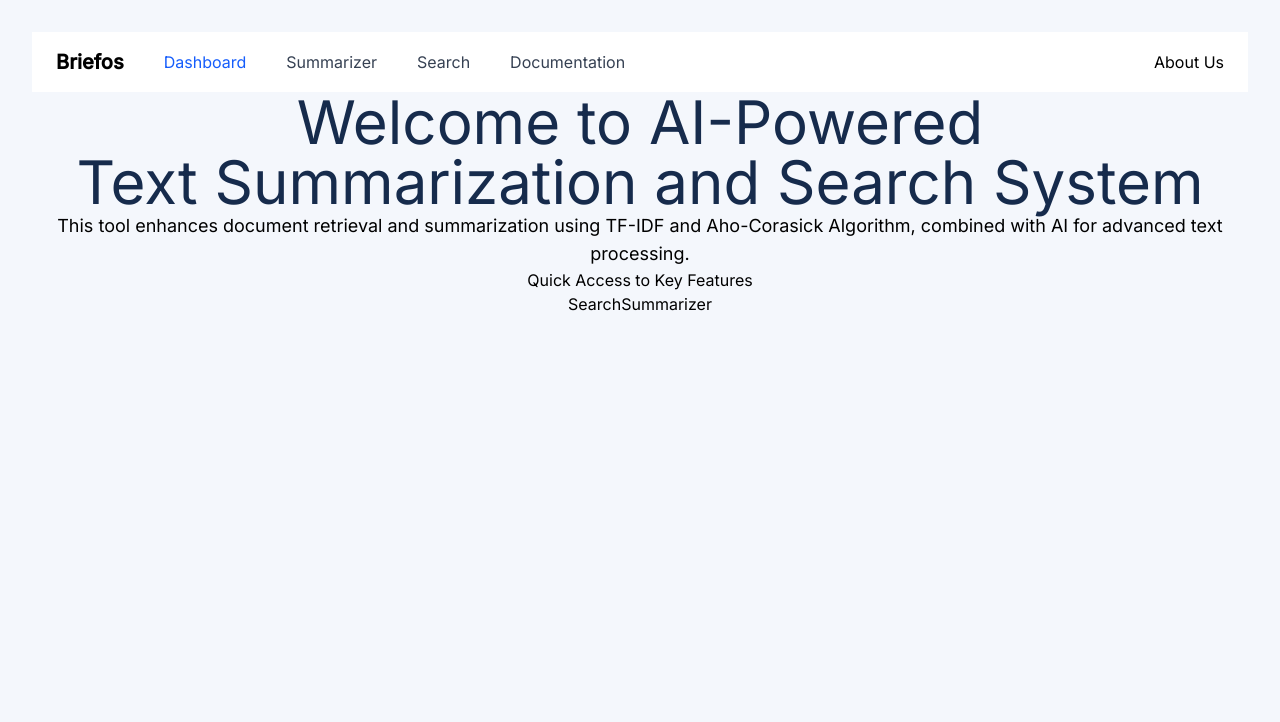
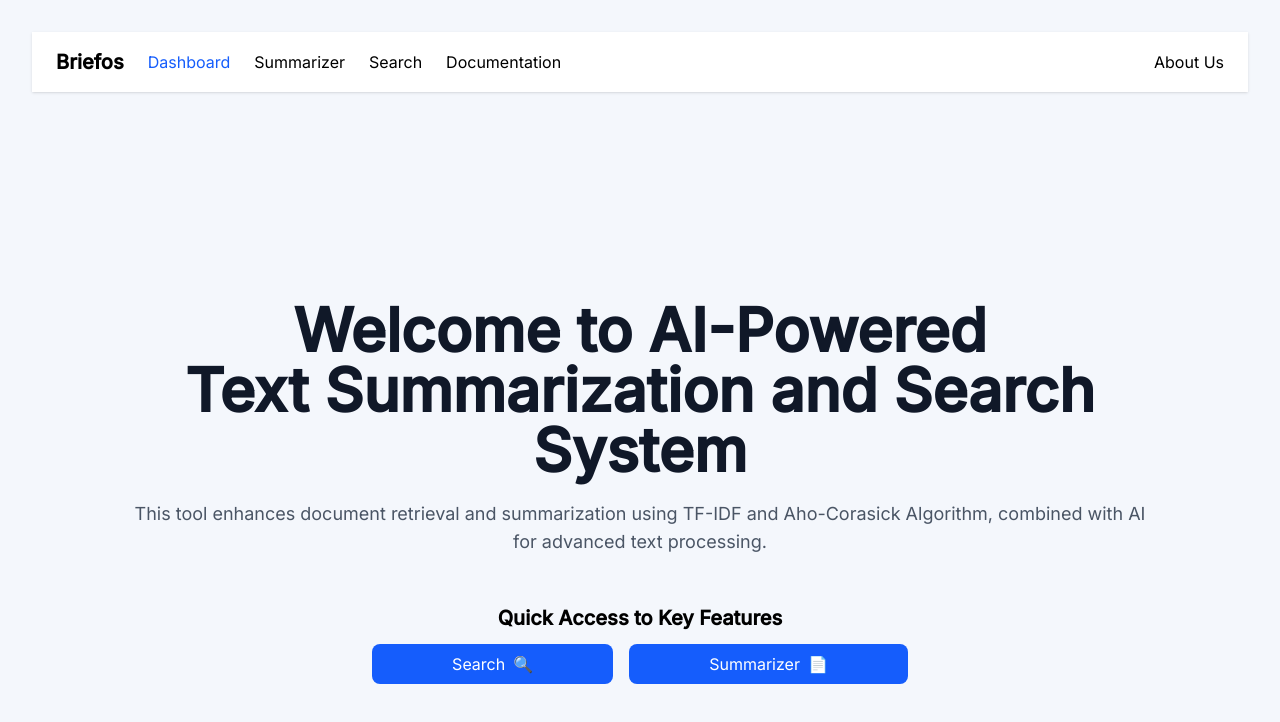
Before and after one commit to dperrr/text-summarization, a React (Vite) app: page / in a window 1280 px wide. Shown: the top 722 px of the page. Built offline with nearby package versions, Linux system fonts and the light colour scheme.

Commit message:
feat: added the ui for summarizer

```diff
--- a/src/App.jsx
+++ b/src/App.jsx
@@ -1,13 +1,25 @@
-import { useState } from 'react'
-import './App.css'
-import Dashboard from './pages/Dashboard.jsx'
+import { BrowserRouter as Router, Routes, Route } from 'react-router-dom';
+import './App.css';
+import Dashboard from './pages/Dashboard.jsx';
+import Summarizer from './pages/Summarizer.jsx';
+import Search from './pages/Search.jsx';
+import Documentation from './pages/Documentation.jsx';
+import AboutUs from "./pages/AboutUs.jsx"
+import Navbar from './components/NavBar';
 
 function App() {
   return (
-    <>
-      <Dashboard />
-    </>
-  )
+    <Router>
+      <Navbar />
+      <Routes>
+        <Route path="/" element={<Dashboard />} />
+        <Route path="/summarizer" element={<Summarizer />} />
+        <Route path="/search" element={<Search />} />
+        <Route path="/documentation" element={<Documentation />} />
+        <Route path="/about" element={<AboutUs />} />
+      </Routes>
+    </Router>
+  );
 }
 
-export default App
+export default App;
--- a/src/components/Navbar.jsx
+++ b/src/components/Navbar.jsx
@@ -1,27 +1,18 @@
-import React from "react";
+import { Link } from 'react-router-dom';
 
 function Navbar() {
-
-
-
-
-
-
   return (
-    <nav className="bg-white px-6 py-4 flex justify-between items-center">
-
-
-      <div className="flex items-center space-x-10">
+    <nav className="bg-white px-6 py-4 flex justify-between items-center shadow">
+      <div className="flex items-center space-x-6">
         <h1 className="text-xl font-bold">Briefos</h1>
-        <a href="#" className="hover:text-gray-900 text-blue-600">Dashboard</a>
-        <a href="#" className="hover:text-gray-300 text-gray-700">Summarizer</a>
-        <a href="#" className="hover:text-gray-300 text-gray-700">Search</a>
-        <a href="#" className="hover:text-gray-300 text-gray-700">Documentation</a>
+        <Link to="/" className="hover:text-gray-500 text-blue-600">Dashboard</Link>
+        <Link to="/summarizer" className="hover:text-gray-500">Summarizer</Link>
+        <Link to="/search" className="hover:text-gray-500">Search</Link>
+        <Link to="/documentation" className="hover:text-gray-500">Documentation</Link>
       </div>
 
-
       <div>
-        <a href="#" className="hover:text-gray-300">About Us</a>
+        <Link to="/about" className="hover:text-gray-500">About Us</Link>
       </div>
     </nav>
   );
--- a/src/main.jsx
+++ b/src/main.jsx
@@ -8,7 +8,7 @@ import Navbar from './components/NavBar.jsx'
 
 createRoot(document.getElementById('root')).render(
   <StrictMode>
-    <Navbar />
+
     <App />
   </StrictMode>,
 )
--- a/src/pages/Dashboard.jsx
+++ b/src/pages/Dashboard.jsx
@@ -1,30 +1,45 @@
-import React from 'react'
+import React from 'react';
 import Navbar from '../components/NavBar';
 
-function Dashboard () {
+function Dashboard() {
+    return (
+        <>
+            <div className="flex flex-col items-center justify-center min-h-screen text-center px-4">
+                <div className="max-w-5xl space-y-5">
+                    <div>
+                        <h1 className="text-6xl font-bold text-gray-900">
+                            Welcome to AI-Powered
+                        </h1>
+                        <h1 className="text-6xl font-bold text-gray-900">
+                            Text Summarization and Search System
+                        </h1>
+                    </div>
+                    <p className="text-lg text-gray-600 mb-6">
+                        This tool enhances document retrieval and summarization using TF-IDF
+                        and Aho-Corasick Algorithm, combined with AI for advanced text processing.
+                    </p>
+                </div>
 
+                <div className="mt-6">
+                    <h2 className="text-xl font-semibold mb-3">Quick Access to Key Features</h2>
+                    <div className="flex space-x-4">
+                        <button className="bg-blue-600  hover:bg-blue-700 text-white px-20 py-2 rounded-lg flex items-center space-x-2 cursor-pointer">
+                            Search <span className="ml-2">🔍</span>
+                        </button>
+                        <button className="bg-blue-600 hover:bg-blue-700 text-white px-20 py-2 rounded-lg flex items-center space-x-2 cursor-pointer">
+                            Summarizer <span className="ml-2">📄</span>
+                        </button>
+                    </div>
+                </div>
 
-    return(
-        <>
-            <div className=' items-center container'>
-               <div className='text-center'>
-                    <h1 className='text-6xl tittle--page'>Welcome to AI-Powered </h1>
-                    <h1 className='text-6xl tittle--page'>Text Summarization and Search System</h1>
-                    <p className='text-lg'>This tool enhances document retrieval and summarization using TF-IDF and Aho-Corasick Algorithm, combined with AI for advanced text processing.</p>
-               </div>
+                <div className='container'>
+                    <div className='tittle--second'>
 
-               <div>
-                    <h2>Quick Access to Key Features</h2>
-                    <div className='flex justify-center items-center'>
-                    <button>Search</button>
-                    <button>Summarizer</button>
                     </div>
-               </div>
-
-
+                </div>
             </div>
         </>
-    )
+    );
 }
 
 export default Dashboard;
--- /dev/null
+++ b/src/pages/Search.jsx
@@ -0,0 +1,9 @@
+import React from 'react'
+
+
+
+function Search () {
+
+}
+
+export default Search
--- a/src/pages/Summarizer.jsx
+++ b/src/pages/Summarizer.jsx
@@ -0,0 +1,68 @@
+import React, { useState } from 'react';
+
+function Summarizer() {
+  const [text, setText] = useState('');
+  const [summary, setSummary] = useState('');
+
+  return (
+    <div className="flex flex-col items-center min-h-screen px-6 py-10 bg-gray-100">
+
+      <div className="bg-white shadow-md px-1 py-2 rounded-2xl border w-full max-w-5xl">
+        <h2 className="text-lg font-medium text-gray-700 text-center">
+          Briefos - Fast, accurate text summarization and search using TD-IDF and Hybrid Summarization
+        </h2>
+      </div>
+
+
+      <div className="py-5 px-6 w-full max-w-5xl">
+        <h2 className="text-gray-700 font-medium">Input</h2>
+        <div className="mt-2">
+          <textarea
+            className="w-full border rounded-md p-3 text-gray-700 focus:outline-none focus:ring-2 focus:ring-purple-500 min-h-[580px]"
+            placeholder="Write or upload a text to summarize..."
+            value={text}
+            onChange={(e) => setText(e.target.value)}
+          />
+        </div>
+
+        <div className="text-gray-500 text-sm mt-1">
+          {text.length} characters | {Math.ceil(text.length / 250)} min read
+        </div>
+
+        <div className="flex justify-end space-x-2 mt-3">
+          <button className="py-2 px-5 bg-purple-500 hover:bg-purple-600 text-white rounded-sm cursor-pointer">Upload</button>
+          <button className="py-2 px-5 bg-purple-500 hover:bg-purple-600 text-white rounded-sm cursor-pointer">Run</button>
+          <button className="py-2 px-5 border-2 border-purple-500 text-purple-500 hover:border-purple-600 rounded-sm cursor-pointer">Clear</button>
+        </div>
+      </div>
+
+      <div className="py-5 px-6 w-full max-w-5xl">
+        <h2 className="text-gray-700 font-medium">Output</h2>
+
+        <div className="mt-2 relative">
+          <textarea
+            className="w-full border rounded-md p-3 text-gray-700 focus:outline-none focus:ring-2 focus:ring-purple-500 min-h-[580px]"
+            placeholder="Your summary will be output as a paragraph by default"
+            value={summary}
+            readOnly
+          />
+
+          <div className="text-gray-500 text-sm mt-1">
+            {summary.length} characters | {Math.ceil(summary.length / 250)} min read
+          </div>
+
+          <div className="flex justify-end mt-2">
+            <button
+              className="py-2 px-5 bg-purple-500 hover:bg-purple-600 text-white rounded-sm cursor-pointer"
+              onClick={() => navigator.clipboard.writeText(summary)}
+            >
+              Copy
+            </button>
+          </div>
+        </div>
+      </div>
+    </div>
+  );
+}
+
+export default Summarizer;
```
Also changed, not shown: src/pages/AboutUs.jsx (+9 -0 lines), src/pages/Documentation.jsx (+9 -0 lines), src/pages/SearchPage.jsx (deleted).
